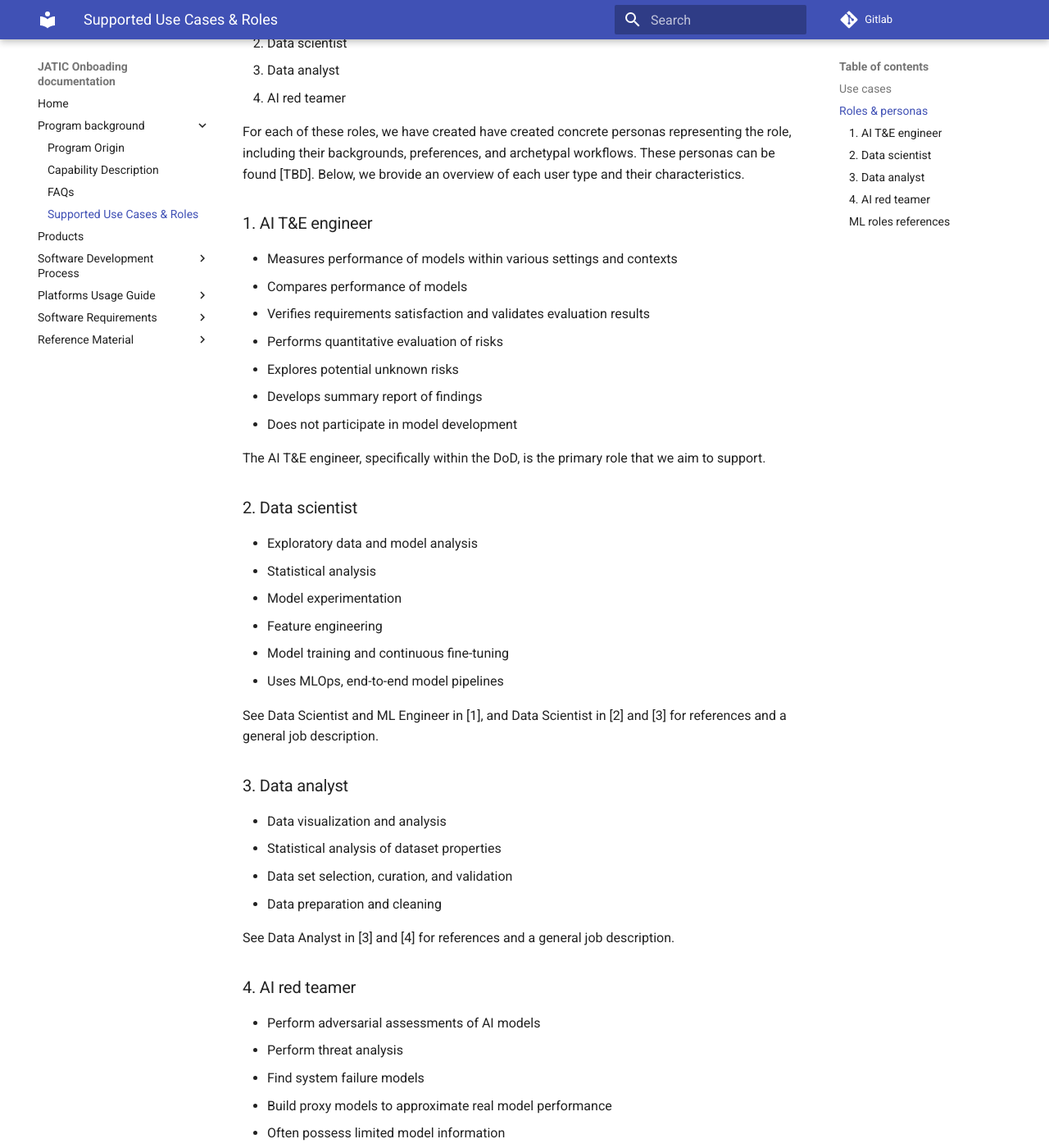
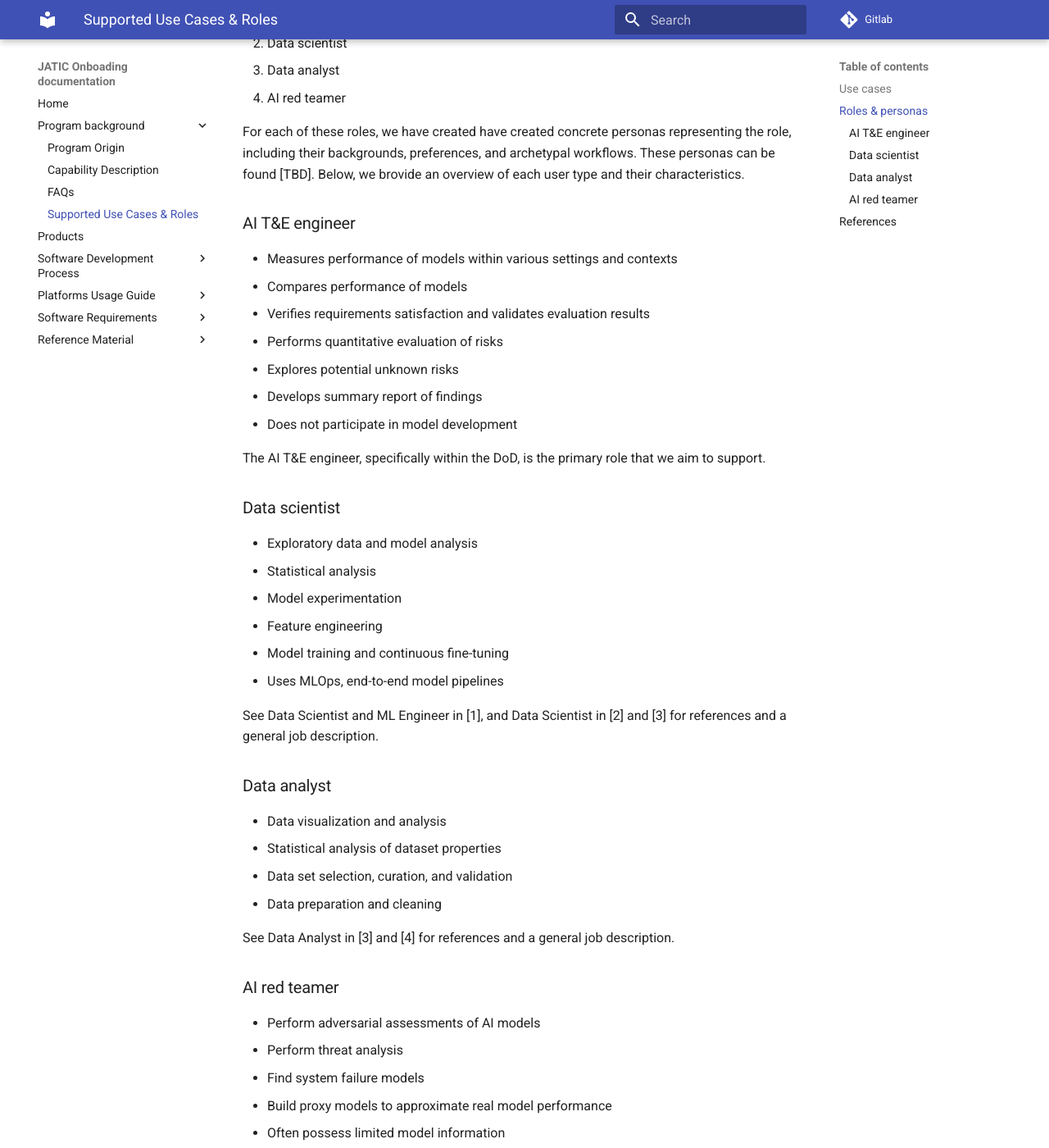
Before and after one commit to zheng0xd/JATIC-internal-docs, an MkDocs documentation site: the page built from docs/program-background/use-cases-roles.md, in a window 1280 px wide and 1400 px high, scrolled down 813 px. Shown: the whole window at 82% size. Built offline with MkDocs 1.6.1 and Material for MkDocs 9.7.7, drawn with Linux system fonts in a browser that asks for light colours; some of the changed text lies outside the part shown.

Commit message:
misc typos

```diff
--- a/docs/program-background/use-cases-roles.md
+++ b/docs/program-background/use-cases-roles.md
@@ -5,7 +5,7 @@
 The JATIC program is currently focused on developing AI T&E capabilities for computer vision (CV) classification and object detection tasks. The libraries and tools that the program are building are designed to be applicable across mission use cases that employ these types of AI algorithms. In particular, the primary mission use cases which we are focused on are:
 
 1. Satellite imagery - CV Object Detection
-1. UAV imagery- CV Object Detection
+1. UAV imagery - CV Object Detection
 1. Autonomous driving - CV Object Detection
 1. Medical imagery - CV Classification
 
@@ -24,7 +24,7 @@
 
 For each of these roles, we have created have created concrete personas representing the role, including their backgrounds, preferences, and archetypal workflows. These personas can be found [TBD]. Below, we brovide an overview of each user type and their characteristics.
 
-### 1. AI T&E engineer
+### AI T&E engineer
 
 - Measures performance of models within various settings and contexts
 - Compares performance of models
@@ -36,7 +36,7 @@
 
 The AI T&E engineer, specifically within the DoD, is the primary role that we aim to support.
 
-### 2. Data scientist
+### Data scientist
 
 - Exploratory data and model analysis
 - Statistical analysis
@@ -47,7 +47,7 @@
 
 See Data Scientist and ML Engineer in [1], and Data Scientist in [2] and [3] for references and a general job description.
 
-### 3. Data analyst
+### Data analyst
 
 - Data visualization and analysis
 - Statistical analysis of dataset properties
@@ -56,7 +56,7 @@
 
 See Data Analyst in [3] and [4] for references and a general job description.
 
-### 4. AI red teamer
+### AI red teamer
 
 - Perform adversarial assessments of AI models
 - Perform threat analysis
@@ -64,7 +64,7 @@
 - Build proxy models to approximate real model performance
 - Often possess limited model information
 
-### ML roles references
+## References
 
 1. [AWS Whitepapers ML Roles](https://docs.aws.amazon.com/whitepapers/latest/build-secure-enterprise-ml-platform/personas-for-an-ml-platform.html)
 1. [Red Hat ML Roles](https://cloud.redhat.com/blog/your-guide-to-the-red-hat-data-science-model-lifecycle)
```
Also changed, not shown: docs/org-process/safe.md (+1 -1 lines).
